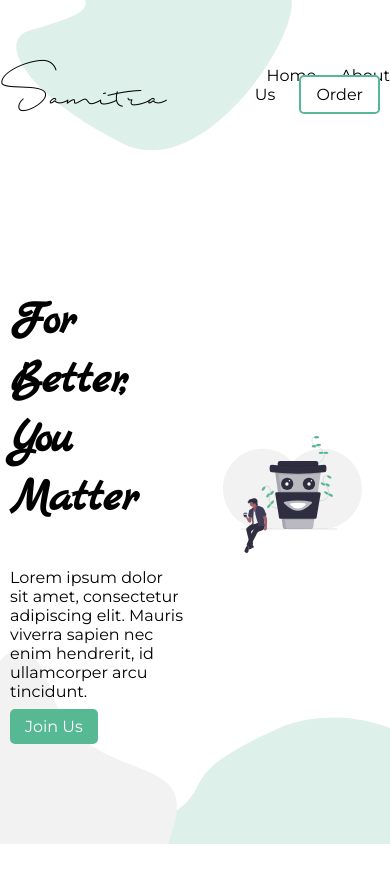
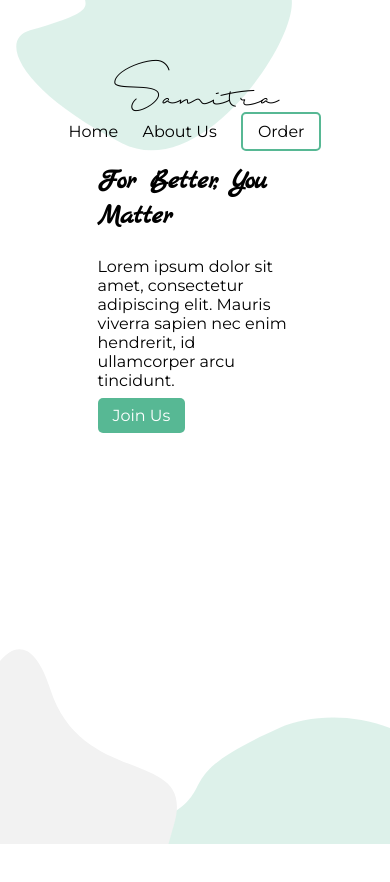
Before and after one commit to Adekabang/new-samitra, a plain HTML site: page index.html in a window 390 px wide. Drawn offline with Linux system fonts and the light colour scheme.

Commit message:
fix responsive for phone 900px

```diff
--- a/assets/css/about.css
+++ b/assets/css/about.css
@@ -15,3 +15,13 @@
     right: 5%;
     bottom: 0;
 }
+@media screen and (max-width: 900px) {
+    .right{
+        display: none;
+    }
+    .left{
+        width: 100%;
+        display: block;
+    }
+
+}
--- a/assets/css/index.css
+++ b/assets/css/index.css
@@ -14,3 +14,14 @@
     left: 0;
     bottom: 0;
 }
+
+@media screen and (max-width: 900px) {
+    .right{
+        display: none;
+    }
+    .left{
+        width: 100%;
+        display: block;
+    }
+
+}
--- a/assets/css/order.css
+++ b/assets/css/order.css
@@ -63,3 +63,20 @@ input, textarea{
     top: 15%;
     right: 20%;
 }
+
+@media screen and (max-width: 900px) {
+    .left{
+        display: none;
+    }
+    .right{
+        width: 100%;
+    }
+    .form{
+        background-color: #57B894;
+        padding: 30px;
+        border-radius: 10px;
+        color: white;
+        max-width: 90%;
+    }
+
+}
--- a/assets/css/style.css
+++ b/assets/css/style.css
@@ -30,7 +30,6 @@ nav{
 }
 nav ul{
     text-align: right;
-
 }
 nav li{
     display: inline;
@@ -85,7 +84,8 @@ main{
     max-width: 1200px;
 }
 .cta{
-    padding: 10px;
+    padding: 0 25%;
+
 }
 .bg{
     z-index: -2;
@@ -98,3 +98,24 @@ main{
 .content{
     padding: 0 23%;
 }
+
+@media screen and (max-width:900px){
+    .brand-name{
+        width: 100%;
+        text-align: center;
+    }
+    nav{
+        width: 100%;
+    }
+    nav ul{
+        text-align: center;
+        margin: 0;
+        padding: 0;
+    }
+    h1{
+        font-size: 28px;
+    }
+    p{
+        font: 18px;
+    }
+}
```
